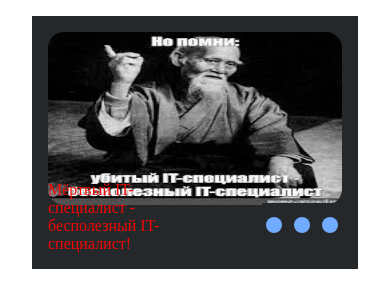
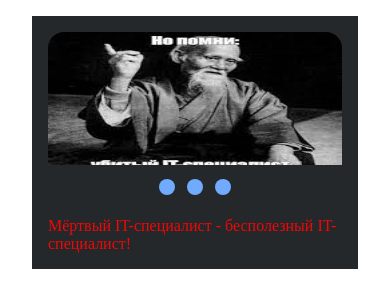
Before and after one commit to pashulia/cssMemSlider, a plain HTML site: page cssMemSlider/index.html in a window 390 px wide. Drawn offline with Linux system fonts and the light colour scheme.

Commit message:
feat: add mobile view(600px) (Fri, May 13, 2022 02:01:53 AM)

```diff
--- a/cssMemSlider/style.css
+++ b/cssMemSlider/style.css
@@ -158,3 +158,23 @@ ol, li {
         scroll-snap-align: center;
     }
 }
+
+@media (max-width: 600px) {
+    html{
+        font-size: 1rem;
+    }
+    .carousel_text{
+        bottom: -4rem !important;
+        width: 100%;
+    }
+    .carousel_navigation{
+        height: 1.5rem;
+        bottom: 4rem;
+        width: 100%;
+        text-align: center;
+    }
+    .carousel_viewport{
+        padding-bottom: 4rem;
+    }
+
+}
```
